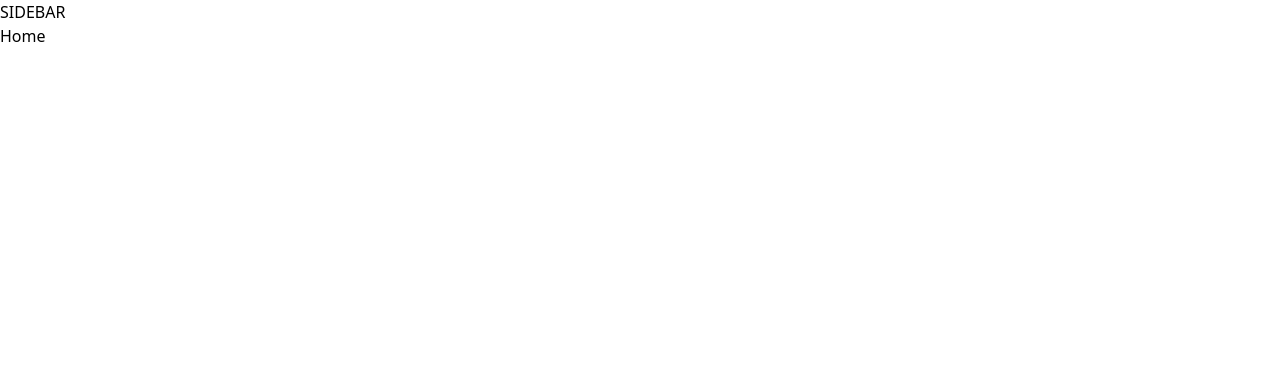
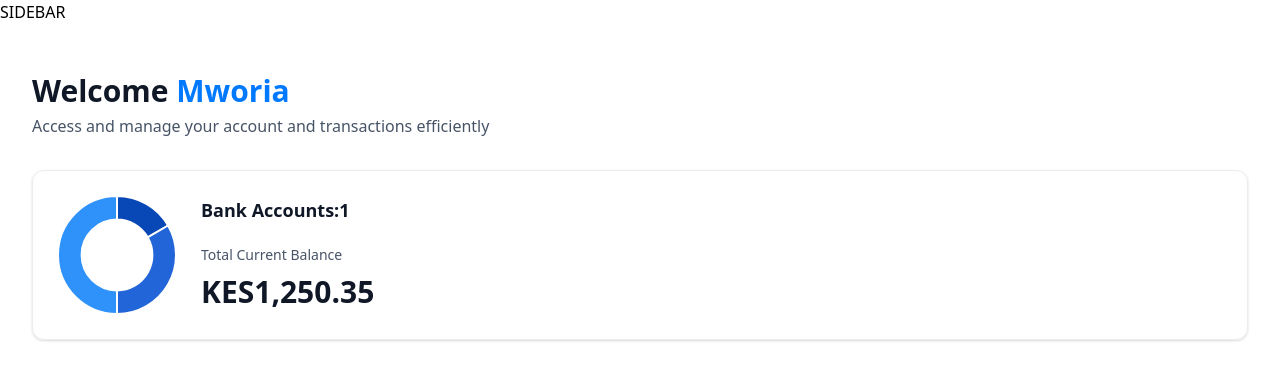
Before and after one commit to Mworia-Ian/web-banking-app, a Next.js app: page / in a window 1280 px wide. Shown: the top 380 px of the page. Built offline with nearby package versions, Linux system fonts and the light colour scheme.

Commit message:
implement home page ui, header, chart and balance

```diff
--- a/app/(root)/page.tsx
+++ b/app/(root)/page.tsx
@@ -1,11 +1,32 @@
-import React from 'react'
+import HeaderBox from "@/components/HeaderBox";
+import TotalBalanceBox from "@/components/TotalBalanceBox";
+import React from "react";
 
 const Home = () => {
+
+  const loggedIn = {firstName: 'Mworia'}
+
   return (
-    <div>
-      Home
-    </div>
-  )
-}
+    <section className="home">
+      <div className="home-content">
+        <header className="home-header">
 
-export default Home
+          <HeaderBox
+          type = "greeting"
+          title = "Welcome"
+          user = {loggedIn?.firstName || "Guest"}
+          subtext="Access and manage your account and transactions efficiently"
+          />
+
+          <TotalBalanceBox
+            accounts={[]}
+            totalBanks ={1}
+            totalCurrentBalance = {1250.35}
+          />
+        </header>
+      </div>
+    </section>
+  );
+};
+
+export default Home;
--- /dev/null
+++ b/components/AnimatedCounter.tsx
@@ -0,0 +1,18 @@
+'use client'
+
+import CountUp from 'react-countup'
+
+const AnimatedCounter = ({amount}: {amount:number}) => {
+  return (
+    <div className='w-full'>
+      <CountUp
+      end={amount}
+      prefix='KES'
+      decimal='.'
+      decimals={2}
+      duration={2.75}/>
+    </div>
+  )
+}
+
+export default AnimatedCounter
--- /dev/null
+++ b/components/DoughnutChart.tsx
@@ -0,0 +1,33 @@
+"use client"
+import { Chart as ChartJS, ArcElement, Tooltip, Legend } from 'chart.js';
+import { Doughnut } from 'react-chartjs-2';
+
+ChartJS.register(ArcElement, Tooltip, Legend)
+
+const DoughnutChart = ({accounts}:DoughnutChartProps) => {
+
+    const data = {
+        datasets: [
+            {
+                label: 'Banks',
+                data: [1250, 2500, 3750],
+                backgroundColor: ['#0747b6', '#2265d8', '#2f91fa']
+            }
+        ],
+        labels: ["Bank1", "Bank2", "Bank3" ]
+    }
+
+  return (
+    <Doughnut data={data}
+    options={{
+        cutout:'60%',
+        plugins:{
+            legend:{
+                display:false
+            }
+        }
+    }} />
+  )
+}
+
+export default DoughnutChart
--- /dev/null
+++ b/components/HeaderBox.tsx
@@ -0,0 +1,22 @@
+import React from "react";
+
+const HeaderBox = ({
+  type = "title",
+  title,
+  subtext,
+  user,
+}: HeaderBoxProps) => {
+  return (
+    <div className="header-box">
+      <h1 className="header-box-title">
+        {title}
+        {type === "greeting" && (
+          <span className="text-bankGradient">&nbsp;{user}</span>
+        )}
+      </h1>
+      <p className="header-box-subtext">{subtext}</p>
+    </div>
+  );
+};
+
+export default HeaderBox;
--- /dev/null
+++ b/components/TotalBalanceBox.tsx
@@ -0,0 +1,25 @@
+import AnimatedCounter from "./AnimatedCounter";
+import DoughnutChart from "./DoughnutChart";
+
+const TotalBalanceBox = ({
+  accounts = [],
+  totalBanks,
+  totalCurrentBalance,
+}: TotlaBalanceBoxProps) => {
+  return (
+    <section className="total-balance">
+      <div className="total-balance-chart"> <DoughnutChart accounts={accounts}/> </div>
+      <div className="flex flex-col gap-6">
+        <h2 className="header-2">Bank Accounts:{totalBanks}</h2>
+        <div className="flex flex-col gap-2">
+          <p className="total-balance-label">Total Current Balance</p>
+          <div className="total-balance-amount flex-center gap-2">
+            <AnimatedCounter amount={totalCurrentBalance} />
+          </div>
+        </div>
+      </div>
+    </section>
+  );
+};
+
+export default TotalBalanceBox;
--- a/package.json
+++ b/package.json
@@ -10,11 +10,16 @@
   },
   "dependencies": {
     "@radix-ui/react-slot": "^1.1.0",
+    "chart.js": "^4.4.6",
+    "chartjs": "^0.3.24",
     "class-variance-authority": "^0.7.0",
     "clsx": "^2.1.1",
     "lucide-react": "^0.460.0",
     "next": "14.2.16",
+    "query-string": "^9.1.1",
     "react": "^18",
+    "react-chartjs-2": "^5.2.0",
+    "react-countup": "^6.5.3",
     "react-dom": "^18",
     "tailwind-merge": "^2.5.5",
     "tailwindcss-animate": "^1.0.7"
```
Also changed, not shown: 1 other file (tests, documents, lock files or other folders).
